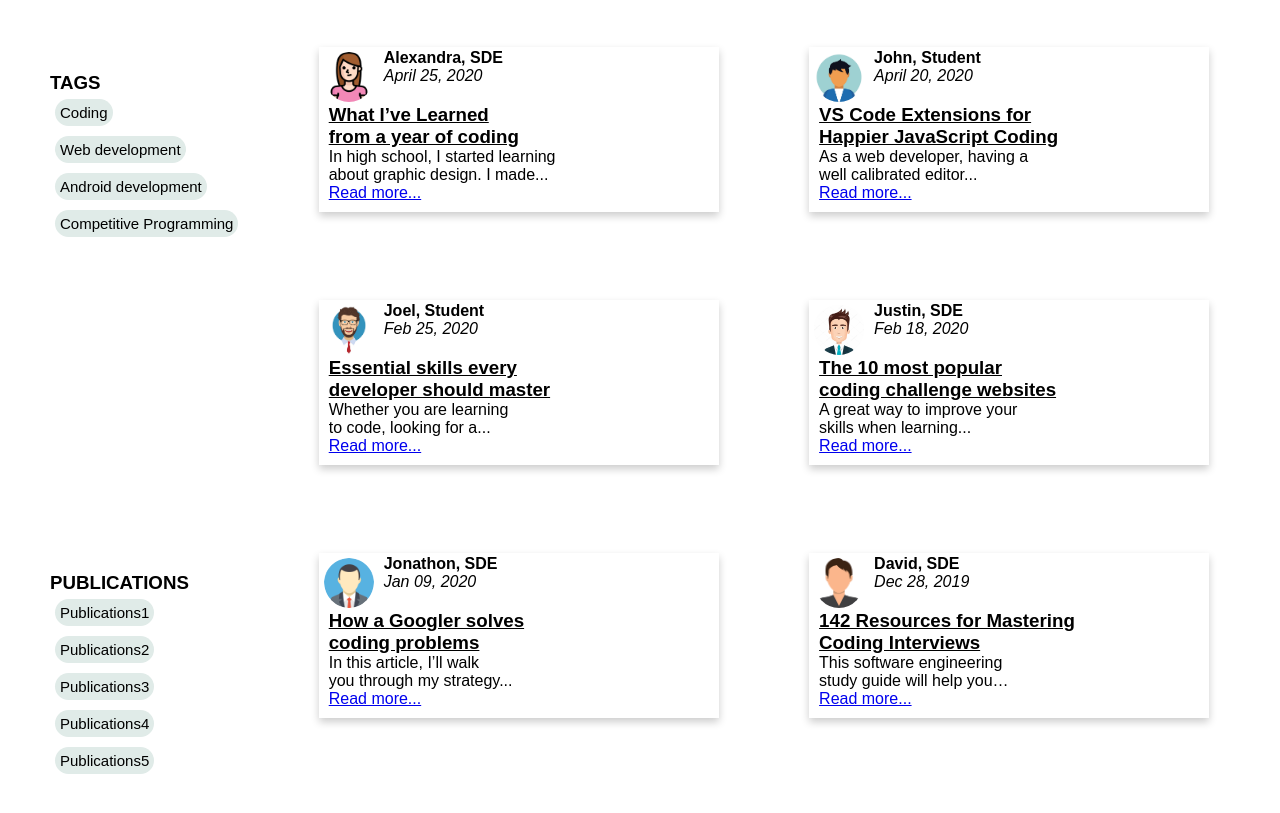
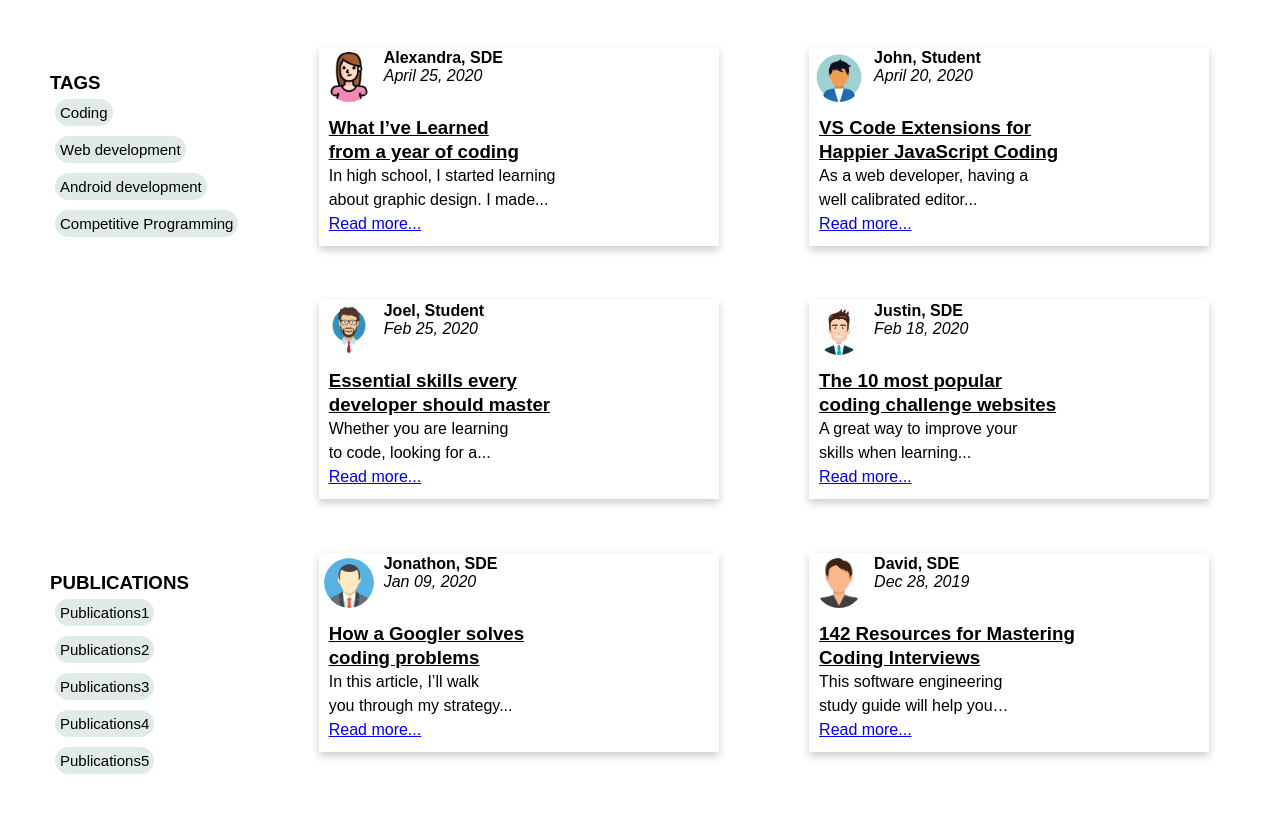
Before and after one commit to poorva2145/blog_website_front_end, a plain HTML site: page index.html in a window 1280 px wide. Shown: the part 103-916 px from the top of the page. Drawn offline with Linux system fonts and the light colour scheme.

```diff
--- a/style/home2.css
+++ b/style/home2.css
@@ -111,6 +111,8 @@
 
 .topic{
     padding-left: 10px;
+    padding-top: 3%;
+    line-height: 1.5rem;
 }
 
 #navBarTextArea{
```
